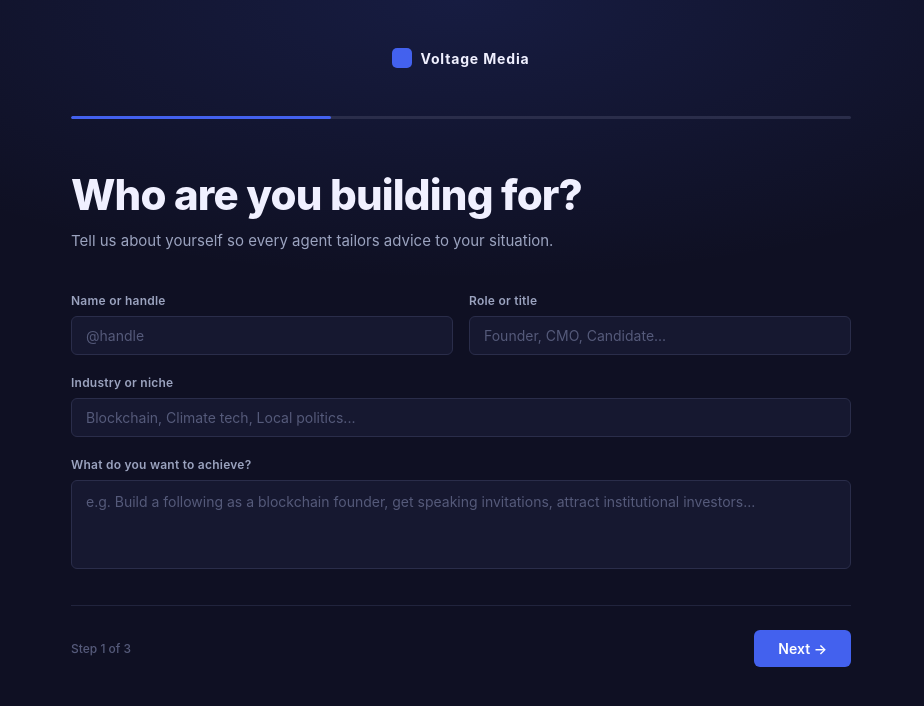
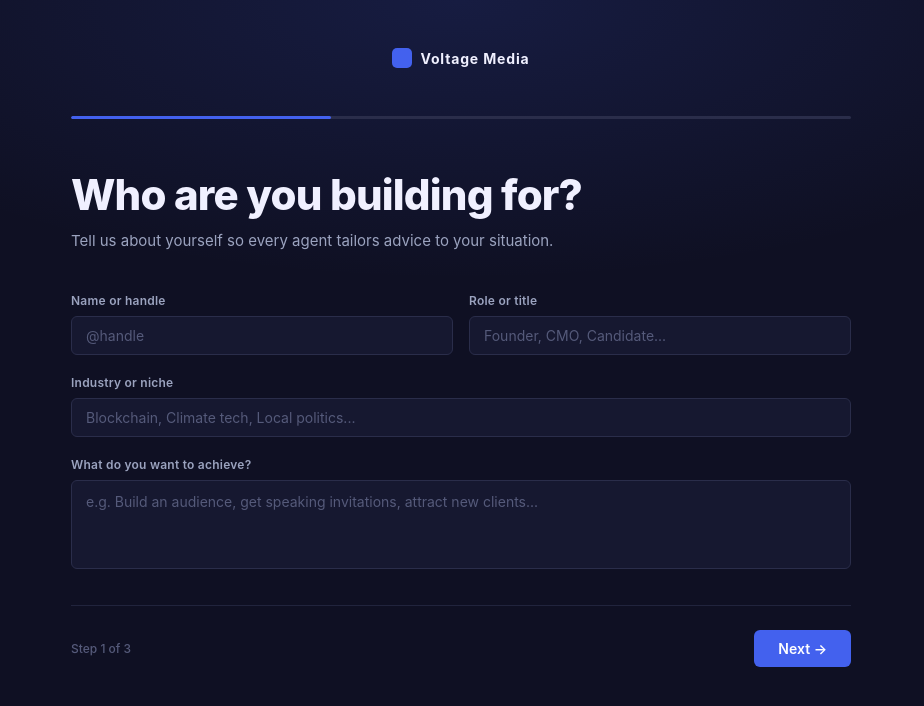
Before and after one commit to efficientpancake/high-voltage, a Next.js app: page / in a window 1280 px wide. Shown: the top 706 px of the page, without its empty margins (179-1103 px from the left). Built offline with nearby package versions, Linux system fonts and the light colour scheme.

Commit message:
Add files via upload

```diff
--- a/app/page.js
+++ b/app/page.js
@@ -475,7 +475,7 @@ The user wants to follow up on your analysis. Stay in character as ${agent.name}
               </div>
               <div className="field">
                 <div className="field-label">What do you want to achieve?</div>
-                <textarea rows={3} placeholder="e.g. Build a following as a blockchain founder, get speaking invitations, attract institutional investors..." value={brief.goal} onChange={e => update("goal", e.target.value)} />
+                <textarea rows={3} placeholder="e.g. Build an audience, get speaking invitations, attract new clients..." value={brief.goal} onChange={e => update("goal", e.target.value)} />
               </div>
               <div className="wizard-nav">
                 <span className="step-label">Step 1 of 3</span>
@@ -565,7 +565,7 @@ The user wants to follow up on your analysis. Stay in character as ${agent.name}
               </div>
               <div className="field">
                 <div className="field-label">What makes you different?</div>
-                <textarea rows={2} placeholder="e.g. I've been in crypto since 2013, 20 years of institutional finance..." value={brief.differentiator} onChange={e => update("differentiator", e.target.value)} />
+                <textarea rows={2} placeholder="e.g. 10 years in the industry, built a company from scratch, unique methodology..." value={brief.differentiator} onChange={e => update("differentiator", e.target.value)} />
               </div>
 
               <div className="wizard-nav">
```
